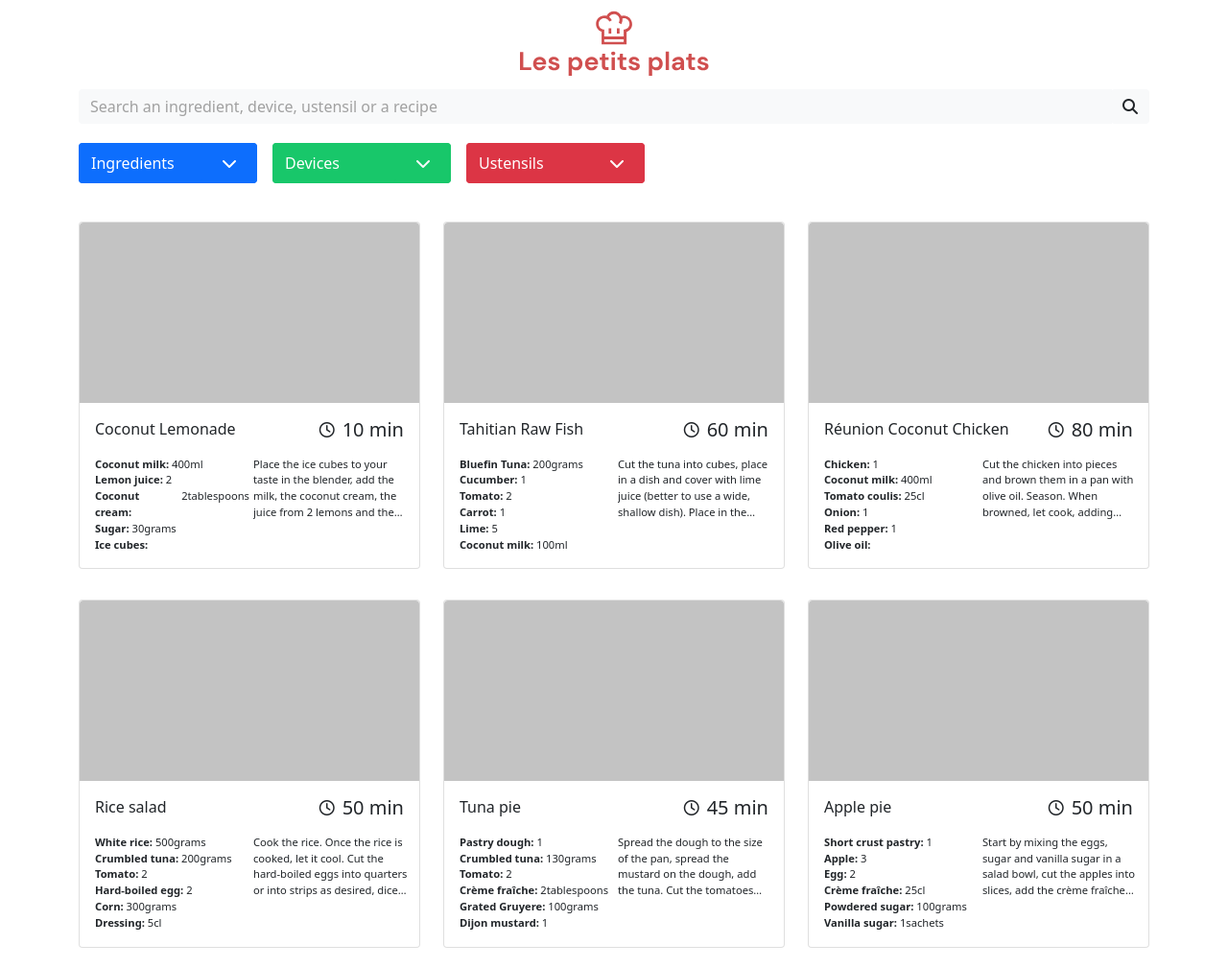
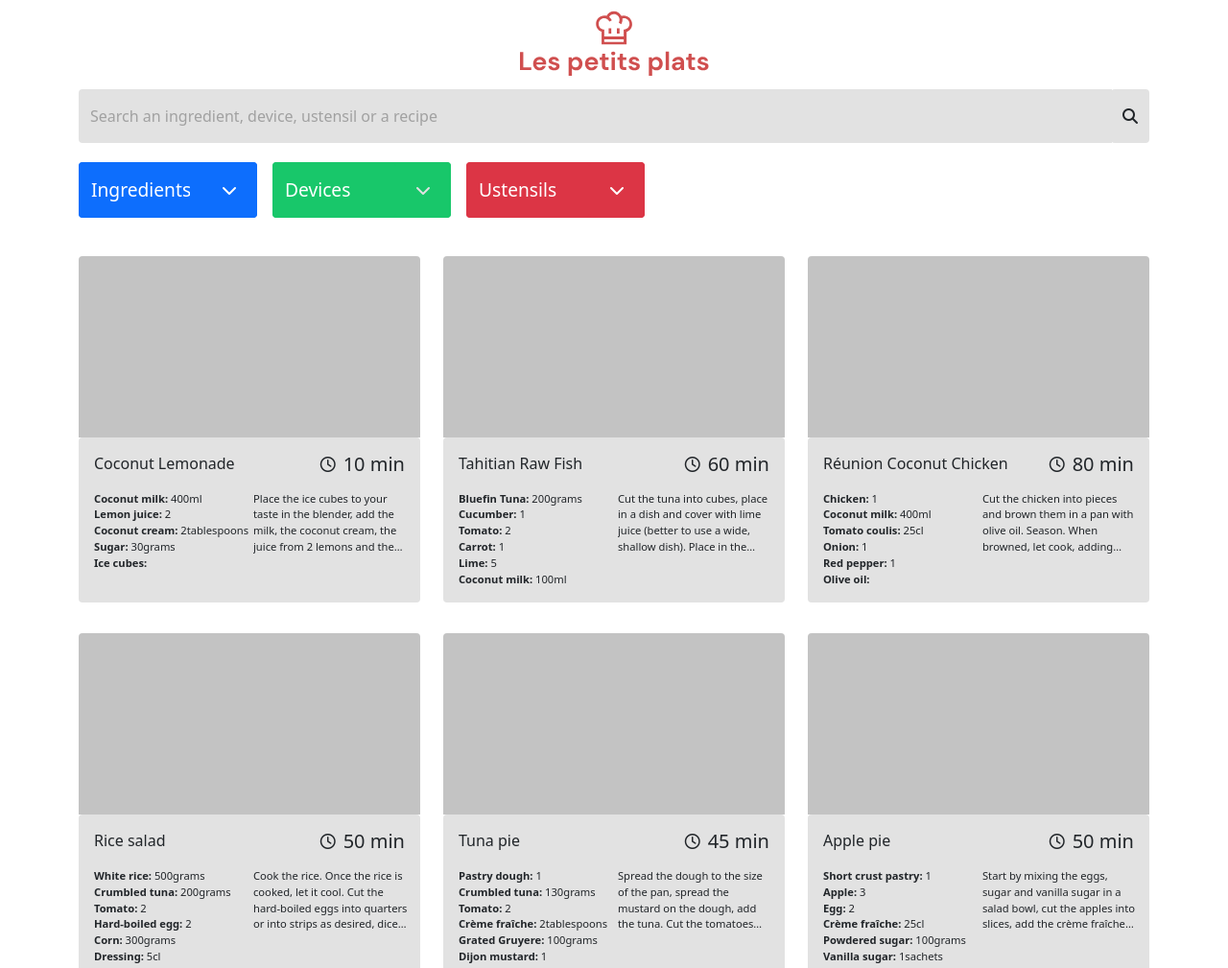
Before and after one commit to DylanNicolet/Front-End-P7-OpenClassrooms, a website: page index.html in a window 1280 px wide. Shown: the top 1009 px of the page at 96% size. Drawn offline with nearby package versions, Linux system fonts and the light colour scheme.

Commit message:
Minor style fixes

```diff
--- a/index.html
+++ b/index.html
@@ -25,7 +25,7 @@
         <section class="input-group mb-3">
             <input id="main-searchbar" class="form-control border-0 bg-light" placeholder="Search an ingredient, device, ustensil or a recipe">
             <span class="input-group-append bg-white border-0">
-                <a class="input-group-text bg-light btn border-0" href="#">
+                <a class="input-group-text bg-light btn border-0 py-3" href="#">
                     <i class="fas fa-search"></i>
                 </a>
             </span>
@@ -41,7 +41,7 @@
         <div class="d-flex mt-1">
             <div class="btn-group bg-primary rounded col-2 dropdown" id="ingredient-group">
                 <input type="text" class="text-light form-control bg-primary border-primary"  id="ingredients-filter" placeholder="Ingredients" data-toggle="dropdown" onfocus='onFocusInput(ingredientGroup, ingredientsDropdown, ingredientsInput, " an ingredient")' onblur='onBlurInput(ingredientGroup, ingredientsInput, "Ingredients")'>
-                <button type="button" class="btn btn-primary rounded py-2" data-toggle="dropdown" aria-expanded="false" data-reference="parent" onclick='onFocusInput(ingredientGroup, ingredientsDropdown, ingredientsInput, " an ingredient")' onblur='onBlurInput(ingredientGroup, ingredientsInput, "Ingredients")'>
+                <button type="button" class="btn btn-primary rounded py-3" data-toggle="dropdown" aria-expanded="false" data-reference="parent" onclick='onFocusInput(ingredientGroup, ingredientsDropdown, ingredientsInput, " an ingredient")' onblur='onBlurInput(ingredientGroup, ingredientsInput, "Ingredients")'>
                     <i class="fas fa-chevron-down mx-2"></i>
                     <span class="sr-only">Toggle Dropdown</span>
                 </button>
--- a/javascripts/recipeCards.js
+++ b/javascripts/recipeCards.js
@@ -48,10 +48,10 @@ function loadRecipeCards(){
         recipeDescription.textContent = filteredRecipes[i].description;
 
         newCardCol.classList.add("col-4", "py-3","d-flex", "justify-content-between");
-        newCard.classList.add("card", "rounded");
+        newCard.classList.add("card", "rounded", "border-0");
         newCardImage.classList.add("card-img-top", "rounded-top");
         newCardImage.setAttribute("src", "/images/recipe-background.png");
-        newCardBody.classList.add("card-body");
+        newCardBody.classList.add("card-body", "bg-light", "rounded");
         titleWithTimer.classList.add("d-flex", "justify-content-between", "align-items-center", "mb-3");
         timerIconWithTimer.classList.add("d-flex", "justify-content-between", "align-items-center");
         newTitle.classList.add("card-title", "m-0");
--- a/styles/_variables_overrides.scss
+++ b/styles/_variables_overrides.scss
@@ -1,5 +1,6 @@
 //Bootstrap overides
 $success: rgb(24, 199, 106);
+$light: rgb(226, 226, 226);
 
 
 
@@ -11,6 +12,7 @@ $success: rgb(24, 199, 106);
 #ingredients-filter{
     box-shadow: none;
     outline: auto 0px;
+    font-size: 1.2rem;
 
     &::placeholder{
         color: white;
@@ -20,6 +22,7 @@ $success: rgb(24, 199, 106);
 #devices-filter{
     box-shadow: none;
     outline: auto 0px;
+    font-size: 1.2rem;
 
     &::placeholder{
         color: white;
@@ -29,6 +32,7 @@ $success: rgb(24, 199, 106);
 #ustensils-filter{
     box-shadow: none;
     outline: auto 0px;
+    font-size: 1.2rem;
 
     &::placeholder{
         color: white;
```
Also changed, not shown: styles/style.css, 1 other file.
